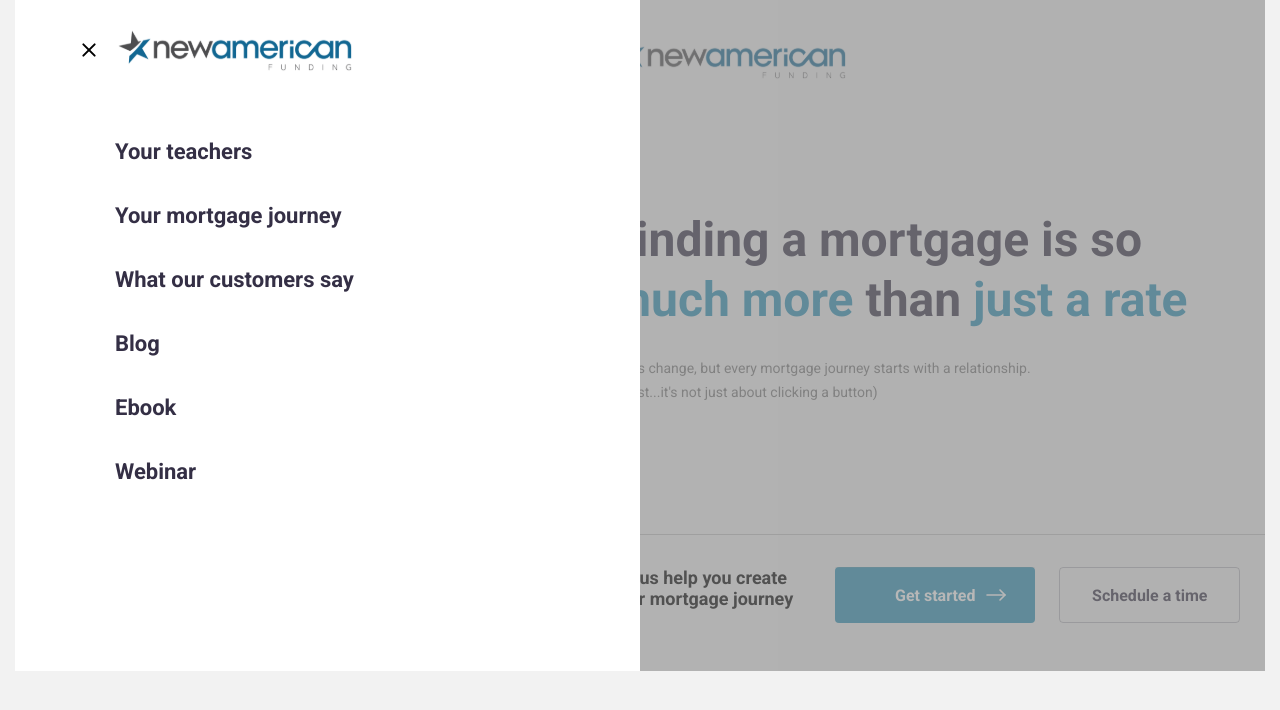
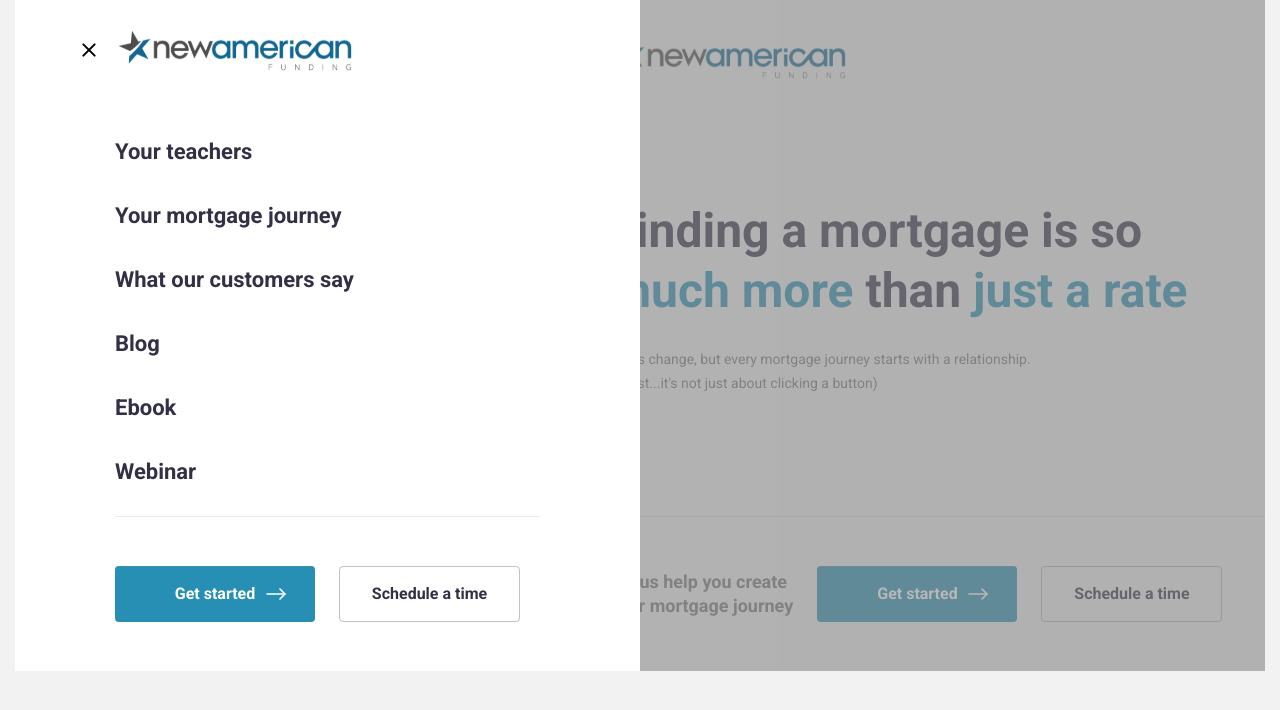
Before and after one commit to mahoutfe/mortgage, a React (Create React App) app: page / in a window 1280 px wide. Both pictures are taken after a click on the element 89 px from the left and 50 px from the top of the page. Shown: the top 710 px of the page. Built offline with nearby package versions, Linux system fonts and the light colour scheme.

Commit message:
буду переделывать контейнер

```diff
--- a/src/components/MortgageDesign/header/Header.js
+++ b/src/components/MortgageDesign/header/Header.js
@@ -1,5 +1,11 @@
-import ButtonRectangle from '../../buttons/Buttons';
+import React from 'react';
+import {
+	ButtonRectangle,
+	CtaButtonsWrapper,
+	PlayButton,
+} from '../../buttons/Buttons';
 import MenuButton from '../../buttons/MenuButton';
+
 import playBlue from './../../../resources/img/buttonsImg/play-blue.svg';
 import headerImage from './../../../resources/img/header/header-image.jpg';
 import logo from './../../../resources/img/logo.svg';
@@ -9,13 +15,6 @@ import styles from './Header.module.scss';
 import buttonsStyles from './../../buttons/Buttons.module.scss';
 
 const Header = () => {
-	const clgGetStarted = () => {
-		console.log('get started');
-	};
-	const scheduleAtime = () => {
-		console.log('schedule');
-	};
-
 	return (
 		<header className={styles.header}>
 			<div className='container container--wide'>
@@ -31,13 +30,7 @@ const Header = () => {
 									than just a rate?
 								</div>
 								<div className={styles.playButtonWrapper}>
-									<div className={buttonsStyles.playButton}>
-										<div className={buttonsStyles.playIcon}>
-											<a href='https://www.youtube.com/watch?v=_NNHdTTbzB8&t=1806s'>
-												<img src={playBlue} alt='Play button' />
-											</a>
-										</div>
-									</div>
+									<PlayButton />
 
 									<div className={styles.videoDuration}>0:34</div>
 								</div>
@@ -64,25 +57,20 @@ const Header = () => {
 								(Pssst...it's not just about clicking a button)
 							</p>
 						</div>
-						<div className={styles.ctaGroup}>
+						{/* <div className={styles.ctaGroup}>
 							<div className={styles.ctaHeading}>
 								Let us help you create
 								<br />
 								your mortgage journey
 							</div>
-							<div className={buttonsStyles.ctaButtons}>
-								<ButtonRectangle
-									className={buttonsStyles.ctaPrimaryButton}
-									text='Get started'
-									onClick={clgGetStarted}
-								/>
-								<ButtonRectangle
-									className={buttonsStyles.ctaSecondaryButton}
-									text='Schedule a time'
-									onClick={scheduleAtime}
-								/>
-							</div>
-						</div>
+						</div> */}
+						<CtaButtonsWrapper
+							text={
+								<p className={buttonsStyles.ctaHeading}>
+									Let us help you create your mortgage journey
+								</p>
+							}
+						/>
 					</div>
 				</div>
 			</div>
--- a/src/components/MortgageDesign/header/Header.module.scss
+++ b/src/components/MortgageDesign/header/Header.module.scss
@@ -6,8 +6,13 @@
 .headerWrapper {
 	position: relative;
 	display: flex;
-	justify-content: space-between;
+	justify-content: center;
 	gap: 24px;
+
+	@include mediaTablet {
+		flex-direction: column;
+		align-items: center;
+	}
 }
 .imageContainer {
 }
@@ -16,13 +21,17 @@
 }
 .videoContent {
 	position: absolute;
-	right: 208px;
+	left: 0;
 	bottom: 29px;
 	display: flex;
 	flex-direction: column;
 	justify-content: space-between;
 	gap: 32px;
-	padding-left: 24px;
+	padding-left: 92px;
+
+	@include mediaNetbook {
+		padding-left: 40px;
+	}
 }
 .videoTitle {
 	font-size: 18px;
@@ -54,11 +63,16 @@
 	justify-content: center;
 	gap: 26.4px;
 }
+
 .mainTitle {
 	color: $title-color;
 	font-weight: 700;
 	font-size: 48px;
 	line-height: 125%;
+
+	@include mediaNetbook {
+		font-size: 40px;
+	}
 }
 .highlight {
 	color: $accent;
@@ -66,26 +80,3 @@
 
 .subtitle {
 }
-.ctaGroup {
-	position: relative;
-	display: flex;
-	justify-content: flex-start;
-	padding: 33px 0 48px 0;
-	gap: 42px;
-
-	::after {
-		content: '';
-		position: absolute;
-		left: 0;
-		top: 0;
-		width: 100%;
-		height: 1px;
-		background-color: $gray;
-		opacity: 0.2;
-	}
-}
-.ctaHeading {
-	color: $black;
-	font-size: 18px;
-	font-weight: 700;
-}
--- a/src/components/app/App.js
+++ b/src/components/app/App.js
@@ -1,3 +1,4 @@
+import React from 'react';
 import Footer from '../../components/MortgageDesign/footer/Footer';
 import Education from '../../components/MortgageDesign/education/Education';
 import Header from '../../components/MortgageDesign/header/Header';
--- a/src/components/buttons/Buttons.js
+++ b/src/components/buttons/Buttons.js
@@ -1,4 +1,15 @@
-const ButtonRectangle = ({ className, text, onClick }) => {
+import React from 'react';
+import buttonsStyles from './Buttons.module.scss';
+import playBlue from './../../resources/img/buttonsImg/play-blue.svg';
+
+const clgGetStarted = () => {
+	console.log('get started');
+};
+const scheduleAtime = () => {
+	console.log('schedule');
+};
+
+export const ButtonRectangle = ({ className, text, onClick }) => {
 	return (
 		<button className={className} onClick={onClick}>
 			{text}
@@ -6,4 +17,32 @@ const ButtonRectangle = ({ className, text, onClick }) => {
 	);
 };
 
-export default ButtonRectangle;
+export const CtaButtonsWrapper = ({ text }) => {
+	return (
+		<div className={buttonsStyles.ctaButtons}>
+			{text}
+			<ButtonRectangle
+				className={buttonsStyles.ctaPrimaryButton}
+				text='Get started'
+				onClick={clgGetStarted}
+			/>
+			<ButtonRectangle
+				className={buttonsStyles.ctaSecondaryButton}
+				text='Schedule a time'
+				onClick={scheduleAtime}
+			/>
+		</div>
+	);
+};
+
+export const PlayButton = () => {
+	return (
+		<div className={buttonsStyles.playButton}>
+			<div className={buttonsStyles.playIcon}>
+				<a href='https://www.youtube.com/'>
+					<img src={playBlue} alt='Play button' />
+				</a>
+			</div>
+		</div>
+	);
+};
--- a/src/components/buttons/Buttons.module.scss
+++ b/src/components/buttons/Buttons.module.scss
@@ -1,4 +1,5 @@
 @import './../../style/variables.scss';
+@import './../../style/style.scss';
 
 @mixin ctaButtonStyle {
 	border-radius: 4px;
@@ -67,9 +68,32 @@
 
 // cta buttons
 .ctaButtons {
+	position: relative;
 	display: flex;
+	justify-content: flex-start;
 	align-items: center;
-	gap: 24px;
+	column-gap: 24px;
+	width: 100%;
+	height: 155px;
+
+	::after {
+		content: '';
+		position: absolute;
+		left: 0;
+		top: 0;
+		width: 100%;
+		height: 1px;
+		background-color: $gray;
+		opacity: 0.2;
+	}
+
+	@include mediaNetbook {
+		flex-basis: auto;
+		height: 110px;
+		padding-top: 10px;
+		padding-bottom: 10px;
+		flex-wrap: wrap;
+	}
 }
 
 .ctaPrimaryButton {
@@ -108,3 +132,22 @@
 		border: 1.8px solid rgba($title-color, 0.7);
 	}
 }
+
+.ctaHeading {
+	display: flex;
+	flex-direction: column;
+	justify-content: center;
+
+	// margin-bottom: 16px;
+	color: $black;
+	font-size: 18px;
+	font-weight: 700;
+	width: 184px;
+
+	@include mediaNetbook {
+		width: 100%;
+		flex-basis: 75%;
+		margin-bottom: 0;
+		font-size: 14px;
+	}
+}
--- a/src/components/buttons/MenuButton.js
+++ b/src/components/buttons/MenuButton.js
@@ -1,4 +1,9 @@
 import React, { useState } from 'react';
+import {
+	ButtonRectangle,
+	CtaButtonsWrapper,
+	PlayButton,
+} from '../../components/buttons/Buttons.js';
 
 import './../../style/style.scss';
 import './MenuButton.module.scss';
@@ -21,6 +26,7 @@ const MenuButton = () => {
 						isActive ? styles.headerMenuActive : ''
 					}`}
 				>
+					<div className={styles.contentWrapper}>
 						<nav className={styles.nav}>
 							<ul className={styles.navList}>
 								<li>
@@ -43,6 +49,8 @@ const MenuButton = () => {
 								</li>
 							</ul>
 						</nav>
+						<CtaButtonsWrapper />
+					</div>
 				</div>
 			</div>
 			<div className={styles.menuHeader}>
--- a/src/components/buttons/MenuButton.module.scss
+++ b/src/components/buttons/MenuButton.module.scss
@@ -1,11 +1,5 @@
 @import './../../style/variables';
-// @import '././../../style/style';
-
-@mixin mediaTablet {
-	@media screen and (max-width: $tablet) {
-		@content;
-	}
-}
+@import '././../../style/style';
 
 .headerMenu {
 	display: none;
@@ -30,24 +24,38 @@
 	background-color: rgba(135, 135, 135, 0.6);
 	z-index: -1;
 }
+.contentWrapper {
+	display: flex;
+	flex-direction: column;
+	justify-content: space-between;
+	background-color: $white;
+	padding-left: 100px;
+	padding-right: 100px;
+	opacity: 1;
+	width: 50%;
+	height: 100%;
 
+	@include mediaNetbook {
+		padding-left: 40px;
+		padding-right: 40px;
+	}
+}
 .nav {
 	display: block;
-	width: 50%;
-	height: 100%;
-	background-color: $white;
-	opacity: 1;
-	padding-top: 138px;
-	padding-bottom: 89px;
+	padding: 138px 0 0 0;
 	z-index: 10;
+
+	@include mediaNetbook {
+		padding: 120px 0 0 0;
+	}
 }
 
 .navList {
 	display: flex;
 	flex-direction: column;
-	gap: 36px;
-	margin-left: 100px;
+	row-gap: 36px;
 	background-color: $white;
+	padding-bottom: 15px;
 
 	a {
 		color: $title-color;
@@ -55,13 +63,13 @@
 		font-size: 22px;
 		line-height: 127%;
 	}
+
+	@include mediaNetbook {
+		padding-left: 27px;
+		row-gap: 20px;
+	}
 }
 
-// .header__nav {
-// 	@include mediaTablet {
-// 		display: none;
-// 	}
-// }
 .menuHeader {
 	position: absolute;
 	top: 24px;
--- a/src/style/mixins.scss
+++ b/src/style/mixins.scss
@@ -1,30 +1,19 @@
 @import './variables';
 
-// миксин для пульсации
+@mixin mediaNetbook {
+	@media screen and (max-width: $netbook) {
+		@content;
+	}
+}
 
-// миксин для прямоугольных кнопок, взять из btn
+@mixin mediaTablet {
+	@media screen and (max-width: $tablet) {
+		@content;
+	}
+}
 
-// миксин для круглых кнопок, отличие только в ссылке на картинку
-
-// Пример создания и подключения
-// .benefits {
-// 	position: relative;
-// 	padding: 120px 0;
-
-// 	@mixin decorNumber { // создание
-// 		position: absolute;
-// 		top: 0;
-// 		line-height: 1.15;
-
-// 		opacity: 0.02;
-// 		font-size: 400px;
-// 		font-family: $font-accent;
-// 	}
-
-// 	::after {
-// 		content: 'II';
-// 		left: calc(50% + 555px);
-// 		transform: translate(-50%, 0%);
-// 		@include decorNumber; // подключение
-// 	}
-// }
+@mixin mediaMobile {
+	@media screen and (max-width: $mobile) {
+		@content;
+	}
+}
--- a/src/style/style.scss
+++ b/src/style/style.scss
@@ -26,8 +26,12 @@ p {
 	max-width: 1270px;
 
 	&--wide {
-		width: 100%;
-		max-width: 1367px;
+		// width: 100%;
+		max-width: 1366px;
+
+		@mixin mediaMobile {
+			max-width: 1270px;
+		}
 	}
 }
 
--- a/src/style/variables.scss
+++ b/src/style/variables.scss
@@ -6,8 +6,9 @@ $black: black;
 $gray: #979797;
 $title-color: #342f45;
 
-//!поменять размер
-$tablet: 959px;
+$netbook: 1230px;
+$tablet: 1000px;
+$mobile: 765px;
 
 // body {
 // 	font-family: 'Roboto', sans-serif;
```
Lines whose indentation alone changed are shown as unchanged.
